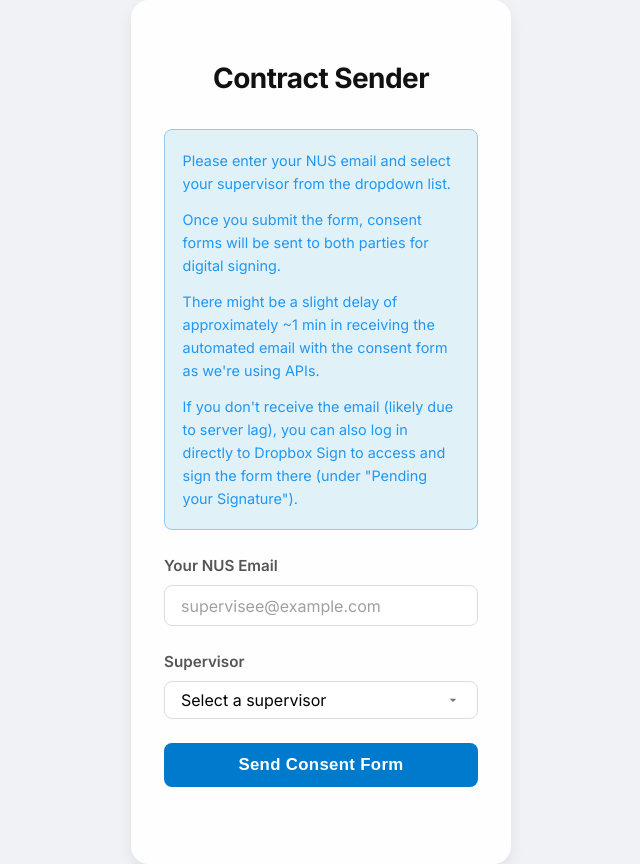
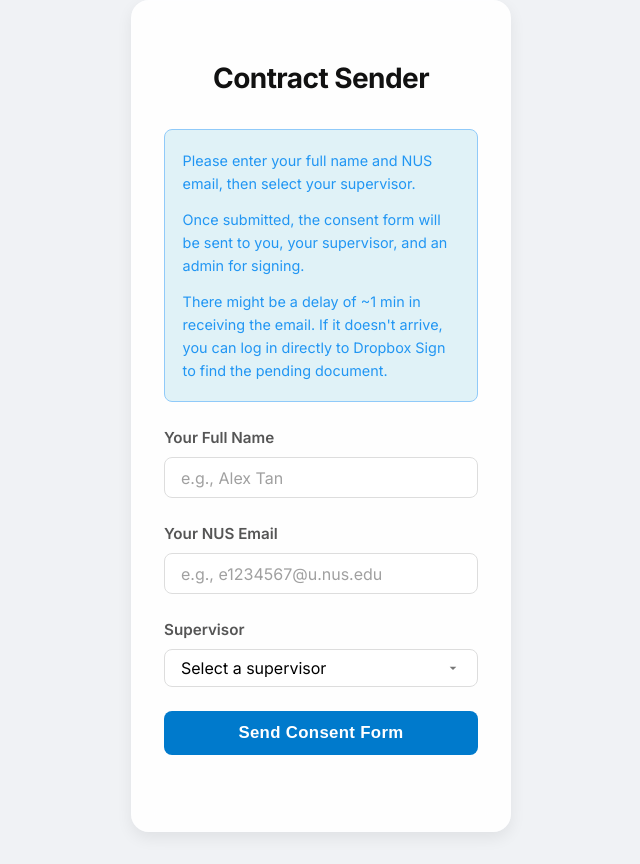
Before and after one commit to jxhnthan/hwb-consent-form, a plain HTML site: page frontend/index.html in a window 1280 px wide. Shown: the whole page, without its empty margins (319-959 px from the left). After the commit the page ends 832 px from the top, so only its background shows below. Drawn offline with Linux system fonts and the light colour scheme.

Commit message:
Update index.html

```diff
--- a/frontend/index.html
+++ b/frontend/index.html
@@ -11,18 +11,26 @@
     <h2>Contract Sender</h2>
 
     <div class="info-box">
-      <p>Please enter your NUS email and select your supervisor from the dropdown list.</p>
-      <p></p>Once you submit the form, consent forms will be sent to both parties for digital signing.</p>
-      <p>There might be a slight delay of approximately ~1 min in receiving the automated email with the consent form as we're using APIs.</p>
-      <p>If you don't receive the email (likely due to server lag), you can also log in directly to Dropbox Sign to access and sign the form there (under "Pending your Signature").</p>
+      <p>Please enter your full name and NUS email, then select your supervisor.</p>
+      <p>Once submitted, the consent form will be sent to you, your supervisor, and an admin for signing.</p>
+      <p>There might be a delay of ~1 min in receiving the email. If it doesn't arrive, you can log in directly to Dropbox Sign to find the pending document.</p>
     </div>
 
     <form id="testForm" novalidate>
+      <label for="name1">Your Full Name</label>
+      <input
+        type="text"
+        id="name1"
+        placeholder="e.g., Alex Tan"
+        required
+        autocomplete="name"
+      />
+
       <label for="email1">Your NUS Email</label>
       <input
         type="email"
         id="email1"
-        placeholder="supervisee@example.com"
+        placeholder="e.g., e1234567@u.nus.edu"
         required
         autocomplete="email"
       />
@@ -76,14 +84,19 @@
       submitBtn.textContent = 'Sending...';
 
       try {
+        // MODIFIED: Get names from the form inputs
+        const superviseeName = document.getElementById('name1').value;
+        const supervisorName = supervisorSelect.options[supervisorSelect.selectedIndex].text;
+
         const res = await fetch('https://hwb-consent-form.onrender.com/send-consent-form', {
           method: 'POST',
           headers: { 'Content-Type': 'application/json' },
+          // MODIFIED: Send the actual names in the request body
           body: JSON.stringify({
+            signer1_name: superviseeName,
             signer1_email: document.getElementById('email1').value,
+            signer2_name: supervisorName,
             signer2_email: supervisorSelect.value,
-            signer1_name: 'Supervisee',
-            signer2_name: 'Supervisor'
           }),
         });
 
```
